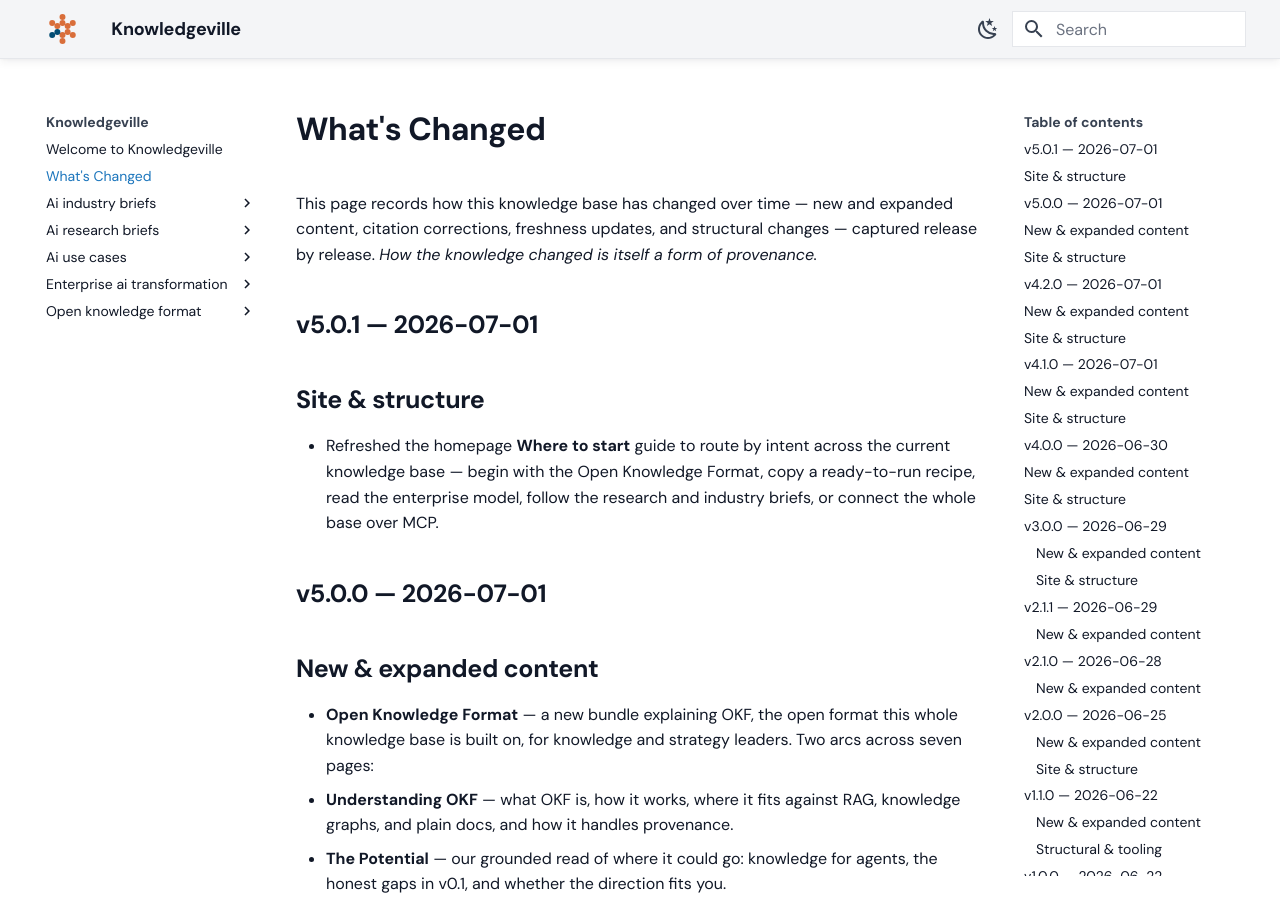
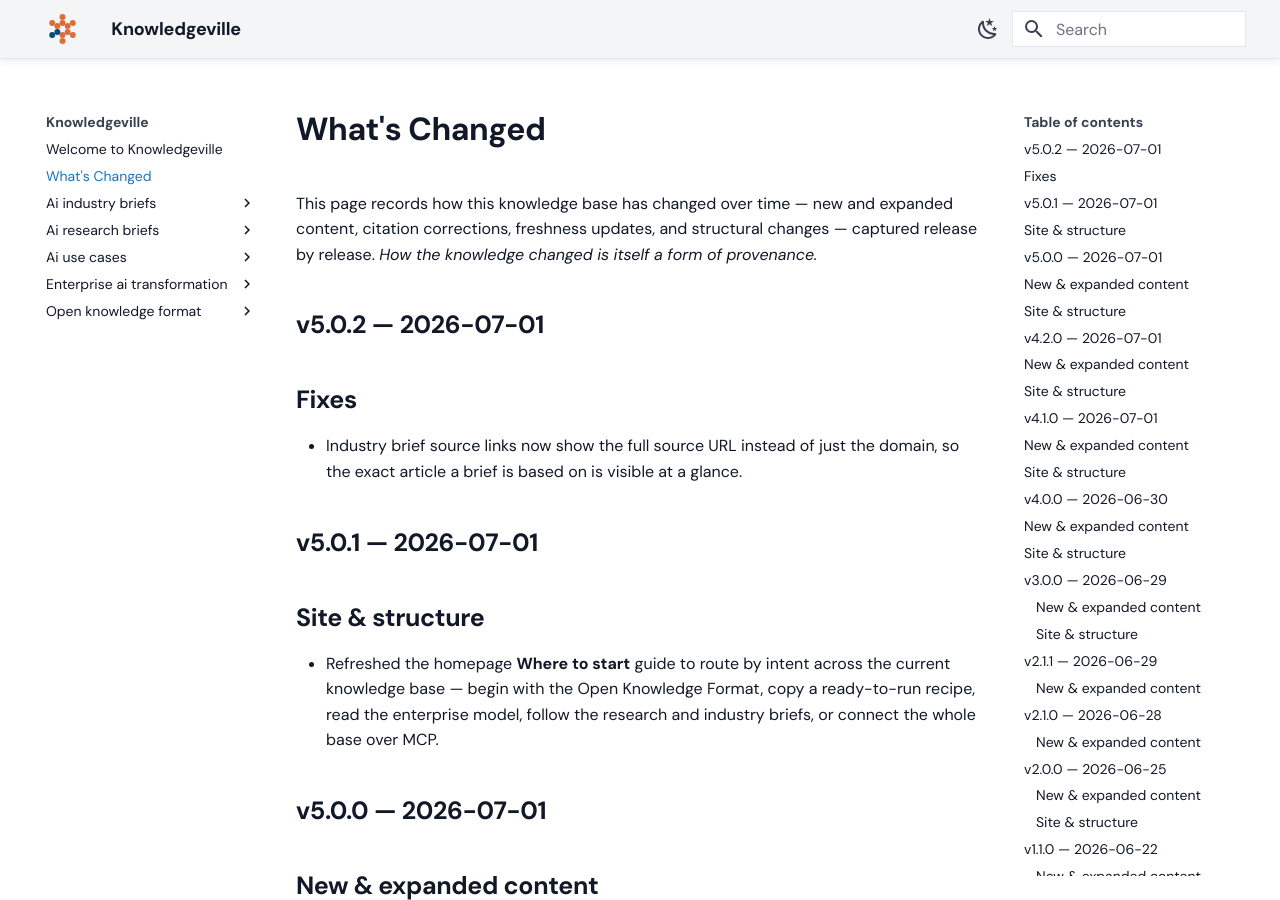
Before and after one commit to grandaha/knowledgeville, an MkDocs documentation site: the page built from published/changelog.md, in a window 1280 px wide and 900 px high. Built offline with MkDocs 1.6.1 and Material for MkDocs 9.7.7, drawn with Linux system fonts in a browser that asks for light colours; some web fonts are replaced.

Commit message:
Publish: sync content from workspace

```diff
--- a/published/changelog.md
+++ b/published/changelog.md
@@ -10,6 +10,12 @@ appendix: true
 <!-- generated from GitHub Releases by scripts/build_changelog.py — do not edit -->
 
 This page records how this knowledge base has changed over time — new and expanded content, citation corrections, freshness updates, and structural changes — captured release by release. *How the knowledge changed is itself a form of provenance.*
+
+## v5.0.2 — 2026-07-01
+
+## Fixes
+
+- Industry brief source links now show the full source URL instead of just the domain, so the exact article a brief is based on is visible at a glance.
 
 ## v5.0.1 — 2026-07-01
 
```
Also changed, not shown: published/ai-industry-briefs/market-and-adoption/the-ai-adoption-gap.md (+1 -1 lines), published/ai-industry-briefs/strategy-and-investment/the-great-value-migration.md (+1 -1 lines), 1 other file.
